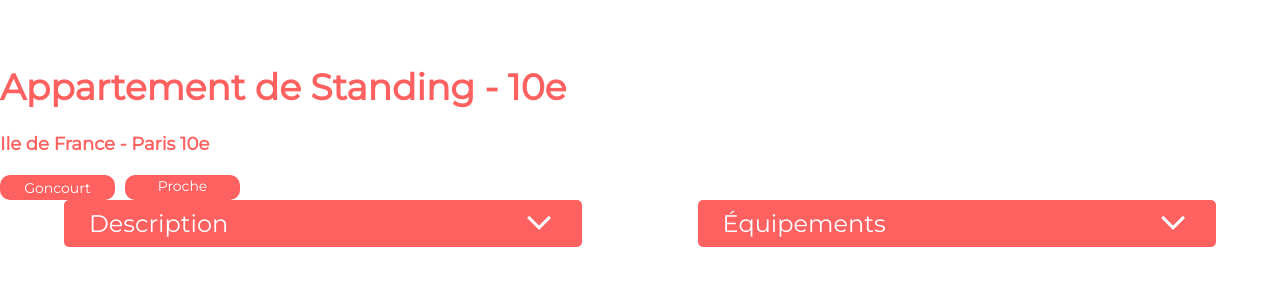
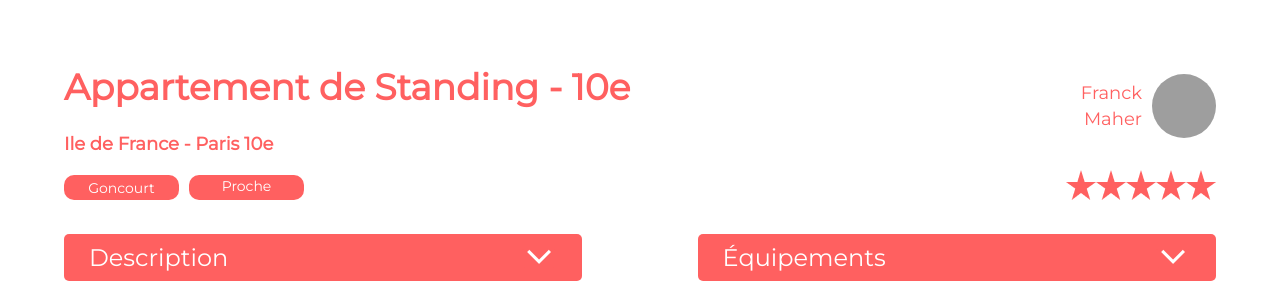
Before and after one commit to Tintgire/projet-7-OC, a React (Create React App) app: page /logement/0979876d in a window 1280 px wide. Shown: the part 617-901 px from the top of the page. Built offline with nearby package versions, Linux system fonts and the light colour scheme; grey boxes are pictures that could not be loaded.

Commit message:
placement du main

```diff
--- a/src/pages/Logement/Logement.jsx
+++ b/src/pages/Logement/Logement.jsx
@@ -6,12 +6,12 @@ import Carrousel from '../../components/carrousel/Carrousel'
 import Collapse from '../../components/collapse/Collapse'
 import CardItems from '../../DataBase/logement.js'
 import Button from '../../components/button/Button'
+import Star from '../../components/star/Star'
 
 export default function Logement() {
   const { id } = useParams()
   const foundItem = CardItems.find((item) => item.id === id)
   const tags = foundItem.tags
-  console.log(tags)
 
   const listequipments = foundItem.equipments.map((item, i) => (
     <li key={i}>{item}</li>
@@ -21,12 +21,27 @@ export default function Logement() {
     <div className="logement">
       <Header />
       <Carrousel />
+      <div className="main">
+        <div>
           <h3 className="logement-title">{foundItem.title}</h3>
           <h3 className="logement-location">{foundItem.location}</h3>
           <div className="logement-all-button">
             {tags.map((tag, i) => (
               <Button key={i} tags={tag} />
             ))}
+          </div>
+        </div>
+        <div className="countainer-img-star">
+          <div className="logement-picture-name">
+            <h3 className="logement-name">{foundItem.host.name}</h3>
+            <img
+              className="logement-picture"
+              src={foundItem.host.picture}
+              alt="img de la personne"
+            />
+          </div>
+          <Star rating={foundItem.rating} />
+        </div>
       </div>
       <div className="collapse-logement">
         <Collapse title="Description" texte={foundItem.description} />
```
Lines whose indentation alone changed are shown as unchanged.
